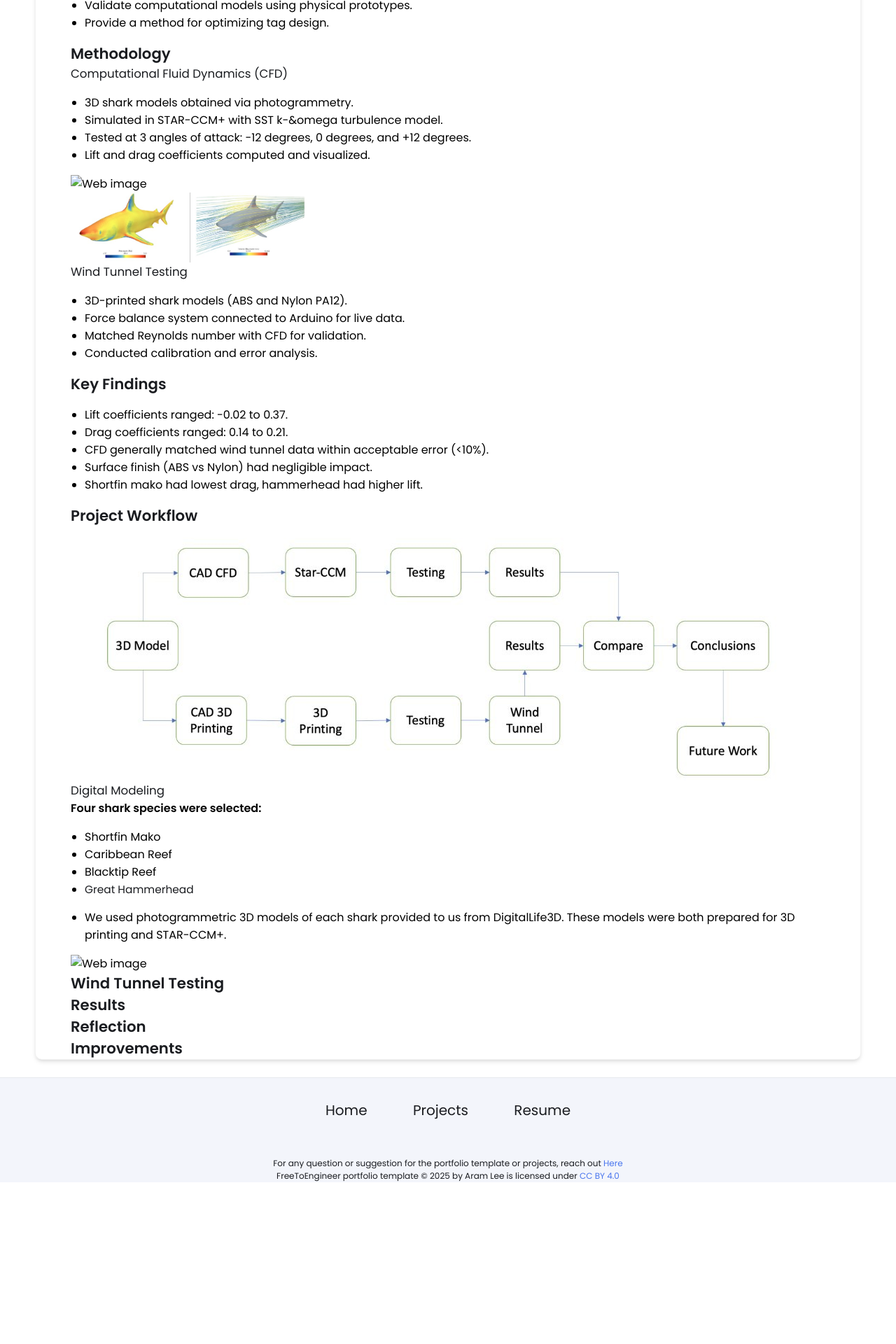
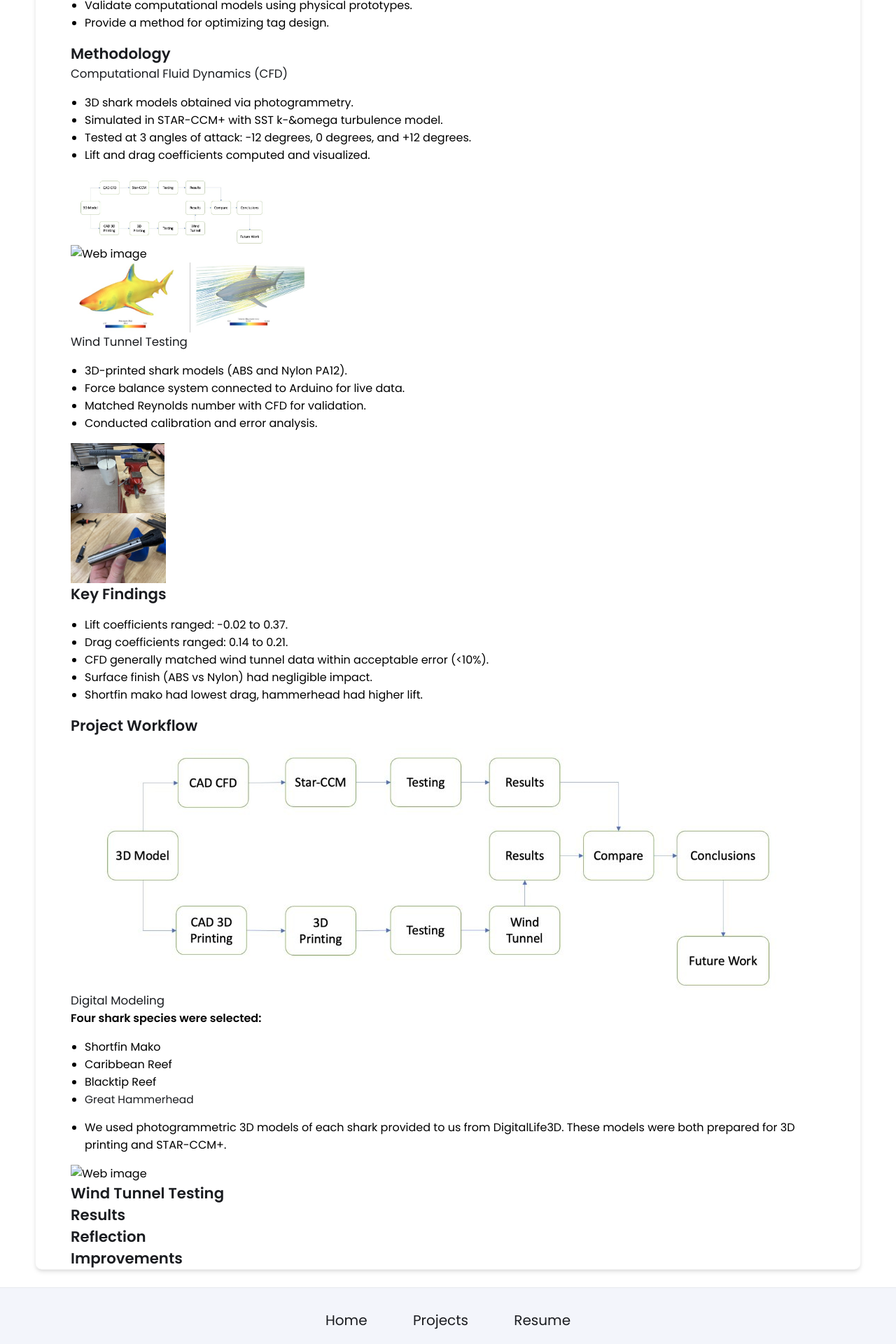
Before and after one commit to munir-zarea/munir-zarea.github.io, a Jekyll site: the page built from _projects/Analysis of Shark Fluid Dynamics to Guide Satellite Tag Development/index.md, in a window 1280 px wide. Shown: the part 1049-2969 px from the top of the page at 70% size. Built offline with Jekyll 4.4.1, drawn with Linux system fonts in a browser that asks for light colours; before the commit the page ends 2738 px from its top, so only the background shows below that.

Commit message:
Update index.md

```diff
--- a/_projects/Analysis of Shark Fluid Dynamics to Guide Satellite Tag Development/index.md
+++ b/_projects/Analysis of Shark Fluid Dynamics to Guide Satellite Tag Development/index.md
@@ -34,6 +34,7 @@ main-image: /Hammerhead in Wind Tunnel.jpg
 - Tested at 3 angles of attack: -12 degrees, 0 degrees, and +12 degrees.
 - Lift and drag coefficients computed and visualized.
 
+{% include image-gallery.html images="/assets/images/profile-image/GeneralMethodologyFlowchart.jpeg" height="100"%}
 {% include image-gallery.html images="/assets/images/profile-image/nemesis-3d-model-mesh.jpg" height="100"%}
 {% include image-gallery.html images="/assets/images/profile-image/Blacktip Results.jpg" height="100"%}
 
@@ -42,6 +43,8 @@ main-image: /Hammerhead in Wind Tunnel.jpg
 - Force balance system connected to Arduino for live data.
 - Matched Reynolds number with CFD for validation.
 - Conducted calibration and error analysis.
+{% include image-gallery.html images="/assets/images/profile-image/Calibration Method.jpg" height="100"%}
+{% include image-gallery.html images="/assets/images/profile-image/Aluminum Sleeve.jpg" height="100"%}
 
 ## Key Findings
 - Lift coefficients ranged: -0.02 to 0.37.
```
